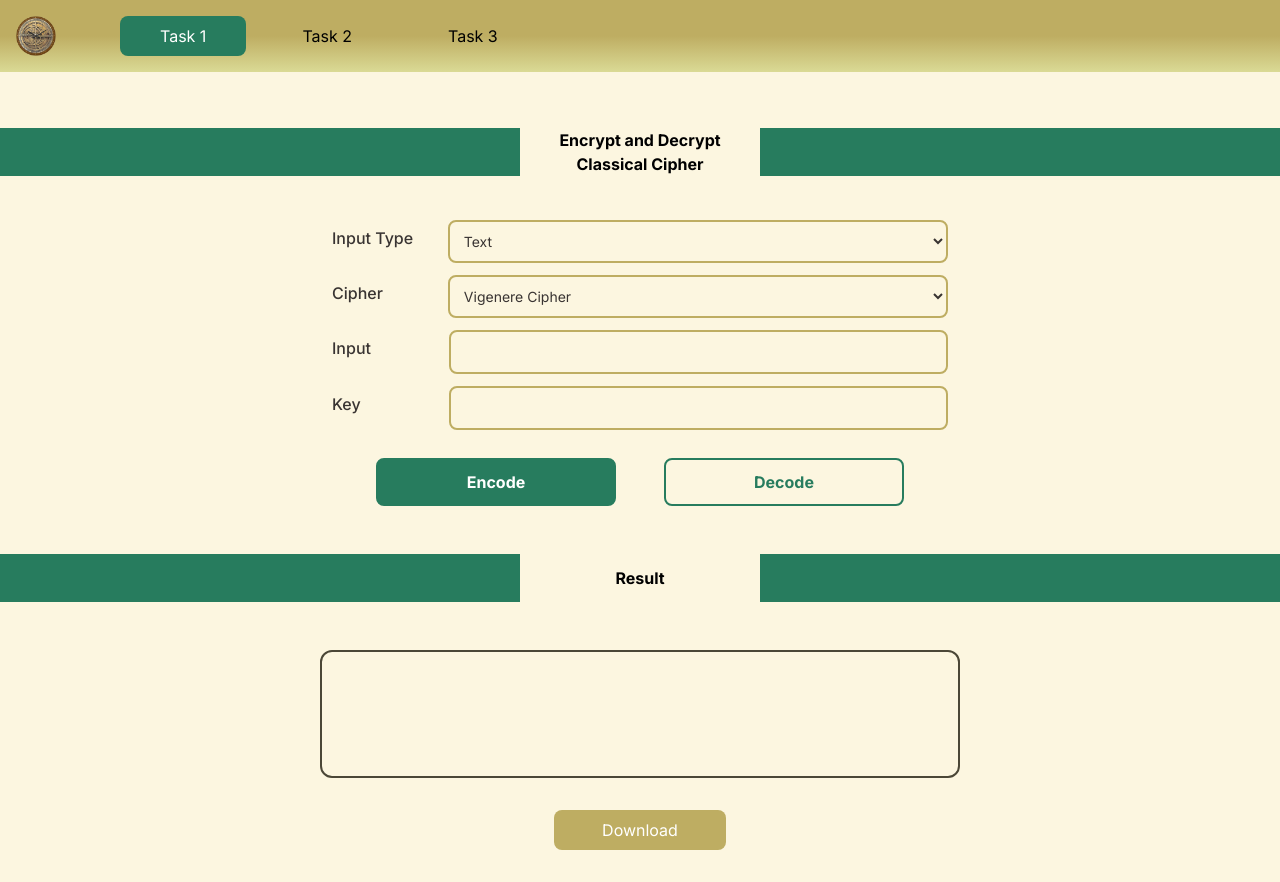
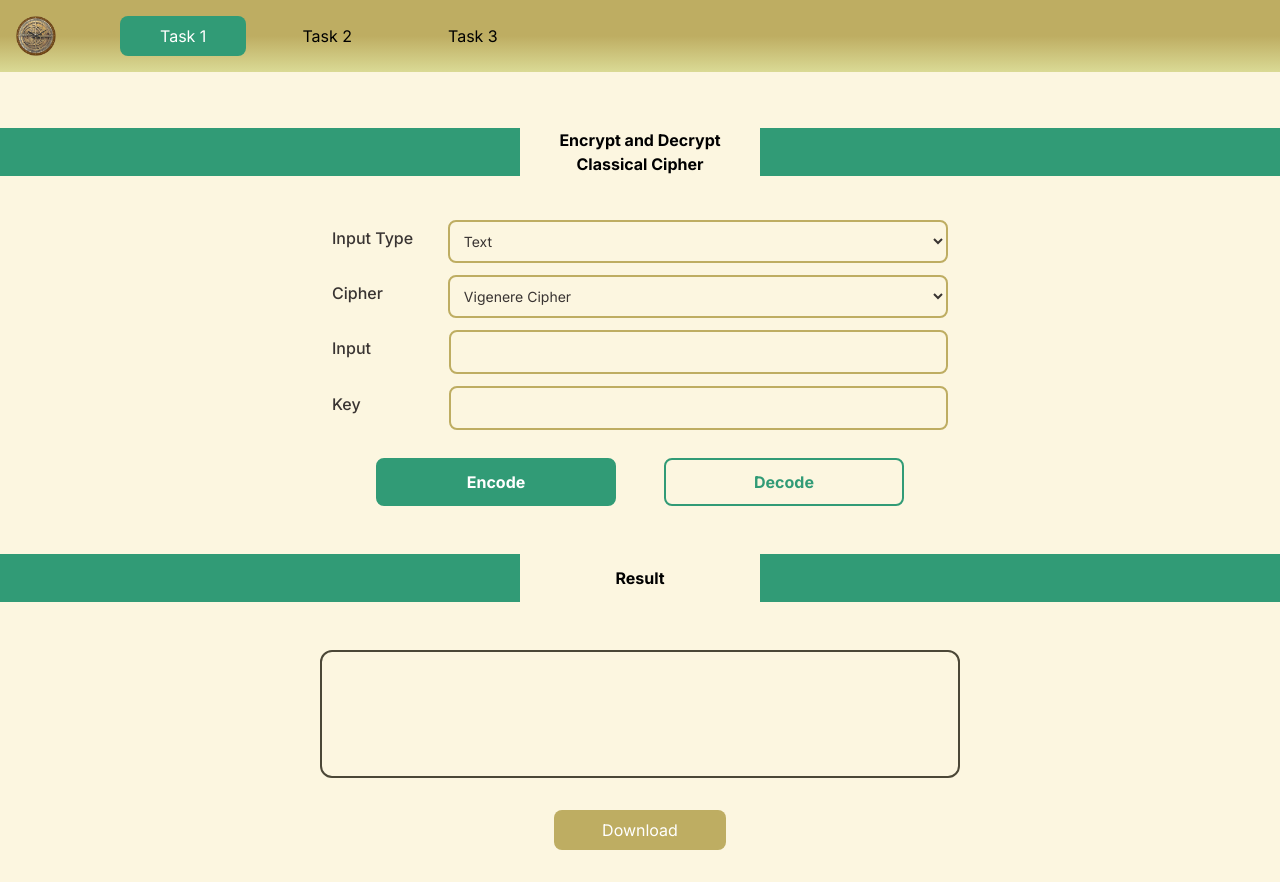
Before and after one commit to TimothySubekti0322/II4031-Cryptography-Coding, a Next.js app: page /form in a window 1280 px wide. Built offline with nearby package versions, Linux system fonts and the light colour scheme.

Commit message:
warna...

```diff
--- a/src/app/components/Navbar.tsx
+++ b/src/app/components/Navbar.tsx
@@ -6,9 +6,9 @@ const Navbar = () => {
       <button onClick={() => (window.location.href = "/")}>
         <img src="img/sundial.png" alt="logo" className="w-10"></img>
       </button>
-      <button className="ml-12 bg-[#277C5E] text-white py-2 px-10 rounded-lg">Task 1</button>
-      <button className="py-2 px-10 rounded-lg hover:bg-[#277C5E]">Task 2</button>
-      <button className="py-2 px-10 rounded-lg hover:bg-[#277C5E]">Task 3</button>
+      <button className="ml-12 bg-[#319B76] text-white py-2 px-10 rounded-lg">Task 1</button>
+      <button className="py-2 px-10 rounded-lg hover:bg-[#319B76]">Task 2</button>
+      <button className="py-2 px-10 rounded-lg hover:bg-[#319B76]">Task 3</button>
     </div>
   );
 };
--- a/src/app/form/page.tsx
+++ b/src/app/form/page.tsx
@@ -180,12 +180,12 @@ const Form = () => {
       <Navbar />
       <div className="w-full min-h-screen flex flex-col items-center justify-center bg-[#fcf6e0] pt-24">
         <div className="flex w-full h-12 my-8">
-          <div className="bg-[#277C5E] grow"></div>
+          <div className="bg-[#319B76] grow"></div>
           <div className="bg-[#fcf6e0] flex flex-col items-center justify-center w-60">
             <h1 className="text-black font-bold">Encrypt and Decrypt</h1>
             <h1 className="text-black font-bold">Classical Cipher</h1>
           </div>
-          <div className="bg-[#277C5E] grow"></div>
+          <div className="bg-[#319B76] grow"></div>
         </div>
         <div className="w-1/2 justify-center gap-y-4">
           <div>
@@ -311,7 +311,7 @@ const Form = () => {
 
             <div className="flex w-full gap-x-12 justify-center pt-4 font-bold">
               <button
-                className="bg-[#277C5E] border-2 border-[#277C5E] text-white text-md rounded-lg block w-60 p-2.5 hover:bg-[#067465] "
+                className="bg-[#319B76] border-2 border-[#319B76] text-white text-md rounded-lg block w-60 p-2.5 hover:bg-[#067465] "
                 onClick={() =>
                   encode(
                     inputAndKeyInputed,
@@ -326,7 +326,7 @@ const Form = () => {
                 Encode
               </button>
               <button
-                className="bg-[#fcf6e0] border-2 border-[#277C5E] text-[#277C5E] text-md rounded-lg block w-60 p-2.5 hover:bg-[#277C5E] hover:text-white"
+                className="bg-[#fcf6e0] border-2 border-[#319B76] text-[#319B76] text-md rounded-lg block w-60 p-2.5 hover:bg-[#319B76] hover:text-white"
                 onClick={() =>
                   decode(
                     inputAndKeyInputed,
@@ -344,11 +344,11 @@ const Form = () => {
           </div>
         </div>
         <div className="flex w-full h-12 my-12">
-          <div className="bg-[#277C5E] grow"></div>
+          <div className="bg-[#319B76] grow"></div>
           <div className="bg-[#fcf6e0] flex flex-col items-center justify-center w-60">
             <h1 className="text-black font-bold">Result</h1>
           </div>
-          <div className="bg-[#277C5E] grow"></div>
+          <div className="bg-[#319B76] grow"></div>
         </div>
         <div className="w-full sm:w-1/2 border-[#4B4737] border-2 min-h-32 rounded-xl p-4 text-[#4B4737]">
           {output}
```
